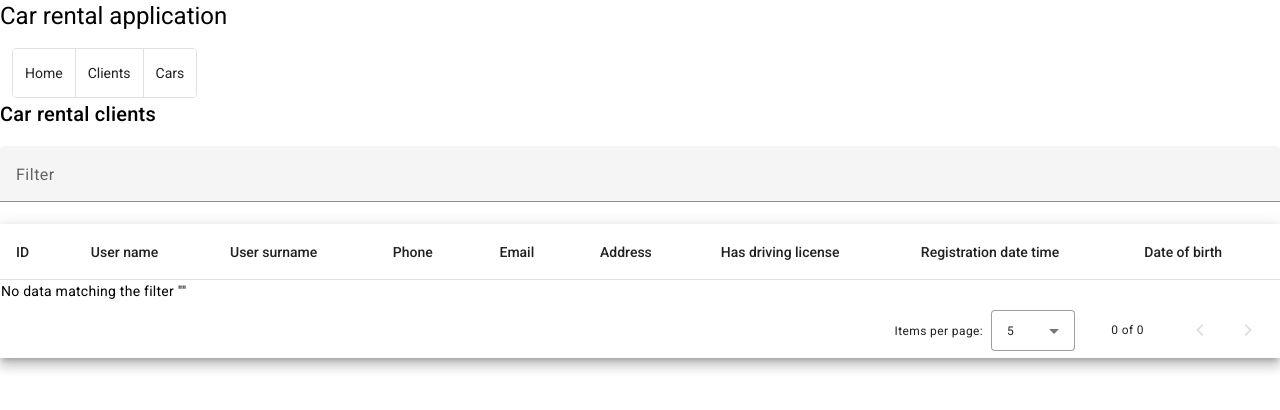
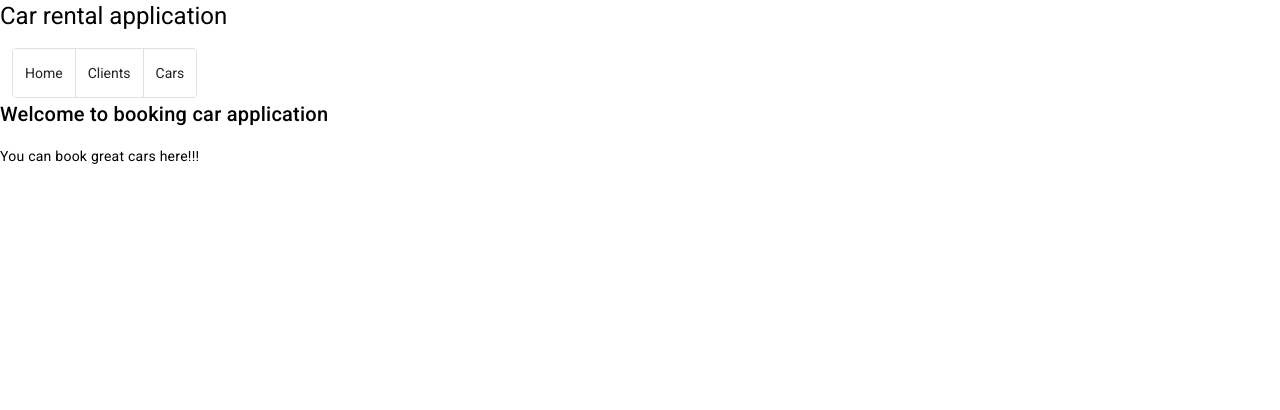
Before and after one commit to mariuszpastuszka/car-rental-project, an Angular app in the folder frontend/: page / in a window 1280 px wide. Shown: the top 410 px of the page. Built offline with nearby package versions, Linux system fonts and the light colour scheme; no server answers.

Commit message:
Navigation bar finally works

```diff
--- a/frontend/src/app/components/app-component/app.component.html
+++ b/frontend/src/app/components/app-component/app.component.html
@@ -1,3 +1,3 @@
 <app-top-bar></app-top-bar>
 <app-navigation-bar></app-navigation-bar>
-<app-clients></app-clients>
+<router-outlet></router-outlet>
--- /dev/null
+++ b/frontend/src/app/components/home-page/home-page.component.html
@@ -0,0 +1,4 @@
+<div>
+  <h2>Welcome to booking car application</h2>
+  <p>You can book great cars here!!!</p>
+</div>
--- a/frontend/src/app/components/navigation-bar/navigation-bar.component.html
+++ b/frontend/src/app/components/navigation-bar/navigation-bar.component.html
@@ -1,5 +1,5 @@
 <mat-button-toggle-group name="fontStyle" aria-label="Font Style">
-  <mat-button-toggle value="bold">Home</mat-button-toggle>
-  <mat-button-toggle value="italic">Clients</mat-button-toggle>
-  <mat-button-toggle value="underline">Cars</mat-button-toggle>
+  <mat-button-toggle [routerLink]="['']">Home</mat-button-toggle>
+  <mat-button-toggle [routerLink]="['/clients']">Clients</mat-button-toggle>
+  <mat-button-toggle >Cars</mat-button-toggle>
 </mat-button-toggle-group>
```
Also changed, not shown: frontend/src/app/app.module.ts (+10 -2 lines), frontend/src/app/components/home-page/home-page.component.ts (added, +10 -0 lines), frontend/src/app/components/home-page/home-page.component.css (added), 1 other file (tests, documents, lock files or other folders).
